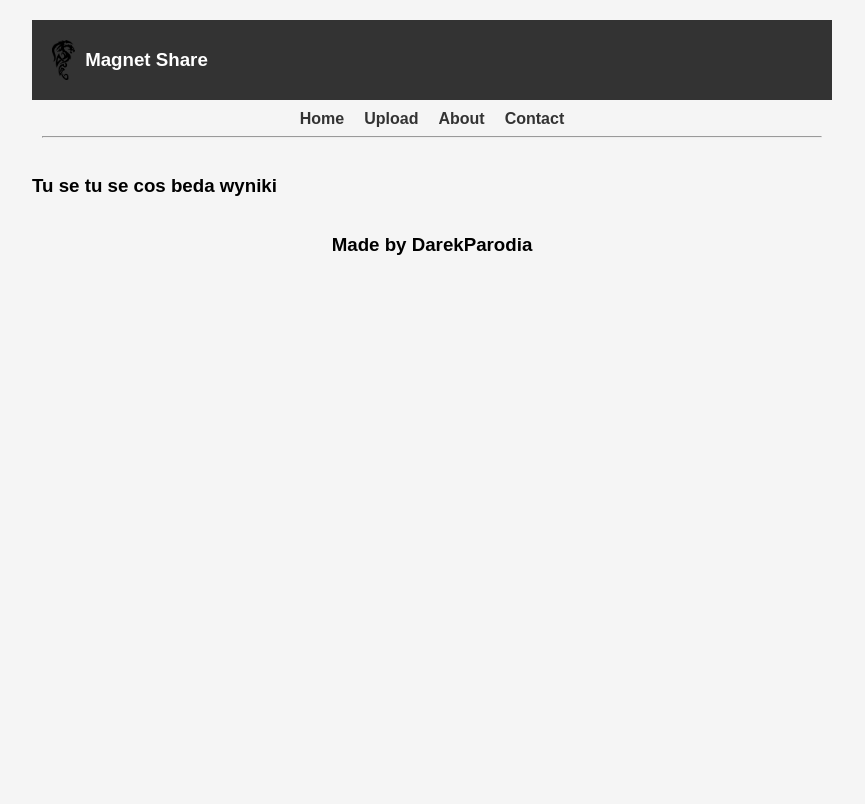
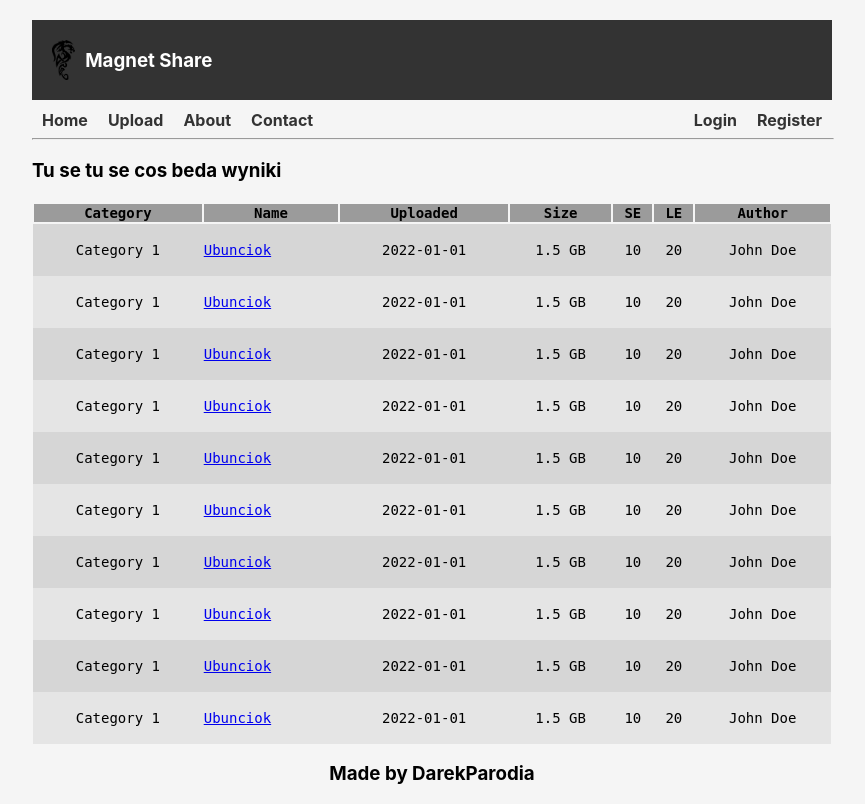
Before and after one commit to DarekParodia/MagnetShare, a PHP site: page /search.php in a window 1280 px wide. Shown: the whole page, without its empty margins (208-1073 px from the left). Before the commit the page ends 255 px from the top, so only its background shows below. Run offline with PHP 8.4, Linux system fonts and the light colour scheme.

Commit message:
added login, register, upload and much more basic pages

```diff
--- a/partials/nav.php
+++ b/partials/nav.php
@@ -1,9 +1,15 @@
 <nav class='navbar'>
+    <div>
         <ul>
             <li><a href="index.php" class='a-btn'>Home</a></li>
             <li><a href="upload.php" class='a-btn'>Upload</a></li>
             <li><a href="about.php" class='a-btn'>About</a></li>
             <li><a href="contact.php" class='a-btn'>Contact</a></li>
         </ul>
+        <ul>
+            <li><a href="login.php" class='a-btn'>Login</a></li>
+            <li><a href="register.php" class='a-btn'>Register</a></li>
+        </ul>
+    </div>
     <hr>
 </nav>
--- a/partials/searchbox.php
+++ b/partials/searchbox.php
@@ -1,6 +1,6 @@
 <div class='search-box'>
     <form action="search.php" method="get">
-        <input type="text" name="search" id="search" placeholder="Search for magnet links">
+        <input type="text" name="query" id="query" placeholder="Search for magnet links" required>
         <button type="submit">Search</button>
     </form>
 </div>
--- a/public/css/general.css
+++ b/public/css/general.css
@@ -1,36 +1,61 @@
-@import url('header.css');
-@import url('nav.css');
-@import url('searchbox.css');
+@import url("header.css");
+@import url("nav.css");
+@import url("searchbox.css");
+@import url("resulttable.css");
+@import url("vertinput.css");
 
-body{
-    font-family: 'Monserat', sans-serif;
-    background-color: #f5f5f5;
+:root {
+    --background-color: #f5f5f5;
+    --text-color: #333;
+    --link-color: #0077cc;
+    --link-hover-color: #004466;
+    --primary-color: #333;
+    --secondary-color: #9b9b9b;
+    --bg-color: #e5e5e5;
+    --bg2-color: #d6d6d6;
+}
+
+body {
+    font-family: Inter, -apple-system, BlinkMacSystemFont, Segoe UI, Oxygen, Ubuntu, Roboto, Cantarell, Fira Sans, Droid Sans, Helvetica Neue, sans-serif;
+    background-color: var(--background-color);
     margin: 0;
     padding: 0;
     box-sizing: border-box;
 }
 
-footer{
+footer {
     display: flex;
     flex-direction: row;
     justify-content: center;
     align-items: center;
 }
 
-.content-box{
+button {
+    cursor: pointer;
+    border: 1px solid var(--secondary-color);
+    border-radius: 6px;
+    background-color: white;
+}
+
+.content-box {
     display: flex;
     flex-direction: column;
     justify-content: center;
     align-items: center;
     margin-top: 20px;
 }
-.content-box > div{
+.content-box > div {
     max-width: 800px;
     width: 100%;
 }
-.center-content{
+.center-content {
     display: flex;
     flex-direction: column;
     justify-content: center;
     align-items: center;
 }
+
+.low-margin {
+    margin-top: 10px;
+    margin-bottom: 10px;
+}
--- a/public/css/nav.css
+++ b/public/css/nav.css
@@ -1,11 +1,21 @@
-ul, li {
+.navbar ul,
+.navbar li {
+    list-style: none;
     margin: 0;
     padding: 0;
-    list-style: none;
 }
 
 .navbar {
-    padding: 10px;
+    padding-top: 10px;
+}
+
+.navbar > hr {
+    width: 100%;
+}
+
+.navbar > div {
+    display: flex;
+    justify-content: space-between;
 }
 
 .navbar ul {
--- /dev/null
+++ b/public/css/resulttable.css
@@ -0,0 +1,34 @@
+@import url("general.css");
+
+.result-table {
+    width: 100%;
+    border-collapse: collapse;
+    margin-top: 20px;
+}
+.result-table * {
+    font-size: 14px;
+    font-family: monospace;
+}
+.result-table th {
+    background-color: var(--secondary-color);
+    border: 2px solid var(--background-color);
+}
+.result-table tr td {
+    height: 50px;
+}
+.result-table tr:hover td {
+    background-color: red;
+}
+.result-table tr:nth-child(even) td {
+    background-color: var(--bg-color);
+}
+.result-table tr:nth-child(odd) td {
+    background-color: var(--bg2-color);
+}
+
+.result-centered {
+    display: flex;
+    flex-direction: column;
+    justify-content: center;
+    align-items: center;
+}
--- /dev/null
+++ b/public/css/vertinput.css
@@ -0,0 +1,30 @@
+@import url("general.css");
+.vert-input {
+    display: flex;
+    flex-direction: column;
+    justify-content: center;
+    width: 50%;
+}
+
+.vert-input input[type="text"],
+.vert-input input[type="email"],
+.vert-input input[type="password"] {
+    width: 100%;
+    height: 30px;
+    margin-top: 5px;
+    padding: 5px;
+    border: 1px solid var(--secondary-color);
+    border-radius: 5px;
+    box-sizing: border-box;
+}
+
+.vert-input label {
+    margin-top: 10px;
+}
+
+.vert-input button[type="submit"] {
+    margin-top: 20px;
+    width: 40%;
+    height: 30px;
+    align-self: center;
+}
--- a/public/search.php
+++ b/public/search.php
@@ -3,7 +3,7 @@
 
 <head>
     <?php include '../partials/head.php'; ?>
-    <title>Magnet Share</title>
+    <title>Tu sie bedzie zmieniac w zaleznosci co sie szuka cn</title>
 </head>
 
 <body>
@@ -12,6 +12,48 @@
             <?php include '../partials/header.php'; ?>
             <?php include '../partials/nav.php'; ?>
             <h3>Tu se tu se cos beda wyniki</h3>
+            <section>
+                <table class="result-table">
+                    <thead>
+                        <tr>
+                            <th>Category</th>
+                            <th>Name</th>
+                            <th>Uploaded</th>
+                            <th>Size</th>
+                            <th>SE</th>
+                            <th>LE</th>
+                            <th>Author</th>
+                        </tr>
+                    </thead>
+                    <tbody>
+                        <?php for ($i = 0; $i < 10; $i++) { ?>
+                            <tr>
+                                <td>
+                                    <div class="result-centered">Category 1</div>
+                                </td>
+                                <td>
+                                    <div><a href="file.php?id=<?php echo 14232 ?>">Ubunciok</a></div>
+                                </td>
+                                <td>
+                                    <div class="result-centered">2022-01-01</div>
+                                </td>
+                                <td>
+                                    <div class="result-centered">1.5 GB</div>
+                                </td>
+                                <td>
+                                    <div class="result-centered">10</div>
+                                </td>
+                                <td>
+                                    <div class="result-centered">20</div>
+                                </td>
+                                <td>
+                                    <div class="result-centered">John Doe</div>
+                                </td>
+                            </tr>
+                        <?php } ?>
+                    </tbody>
+                </table>
+            </section>
         </div>
     </section>
     <?php include '../partials/footer.php'; ?>
```
Also changed, not shown: public/file.php (added, +20 -0 lines), public/login.php (added, +29 -0 lines), public/register.php (added, +34 -0 lines), public/upload.php (added, +20 -0 lines). Lines whose indentation alone changed are shown as unchanged.
